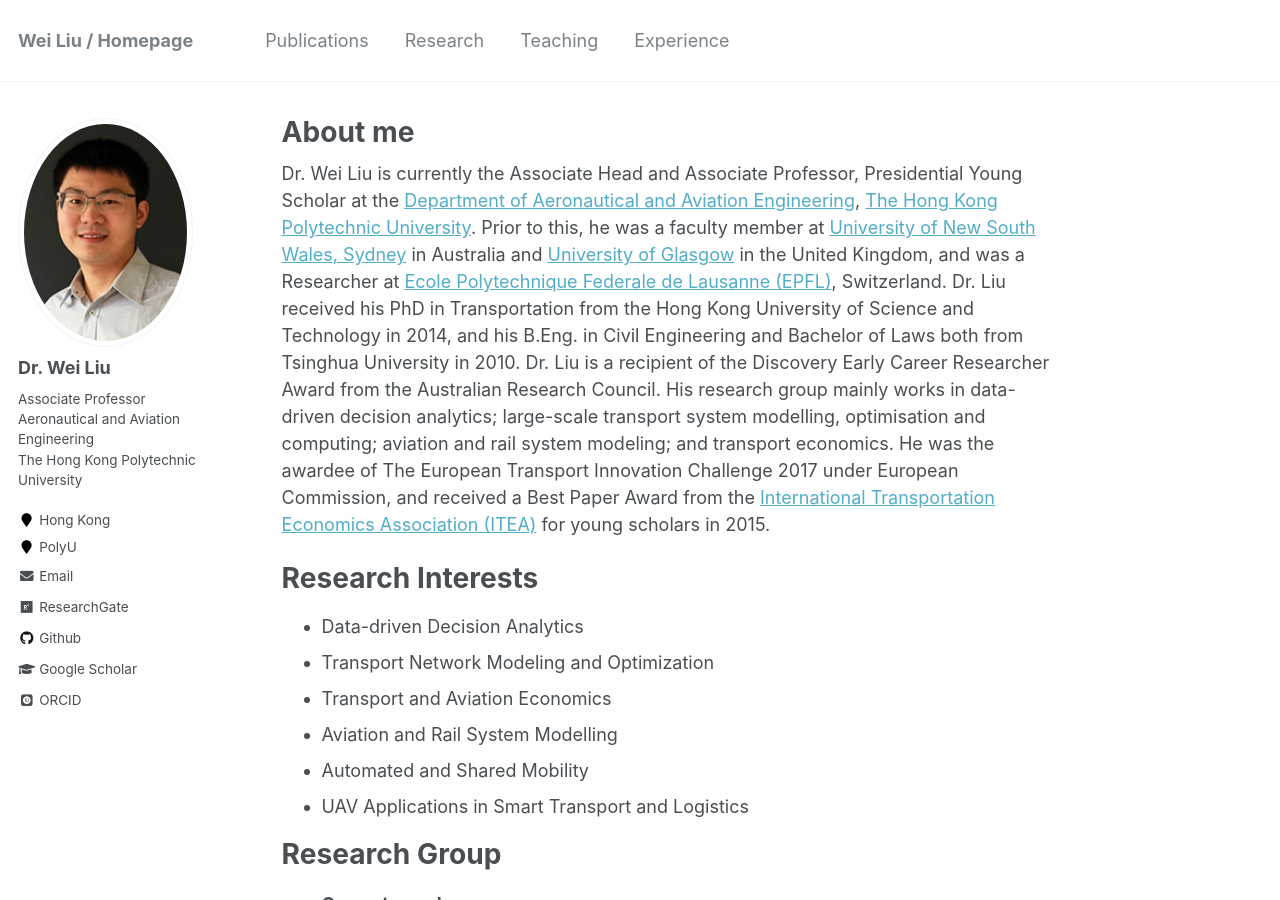
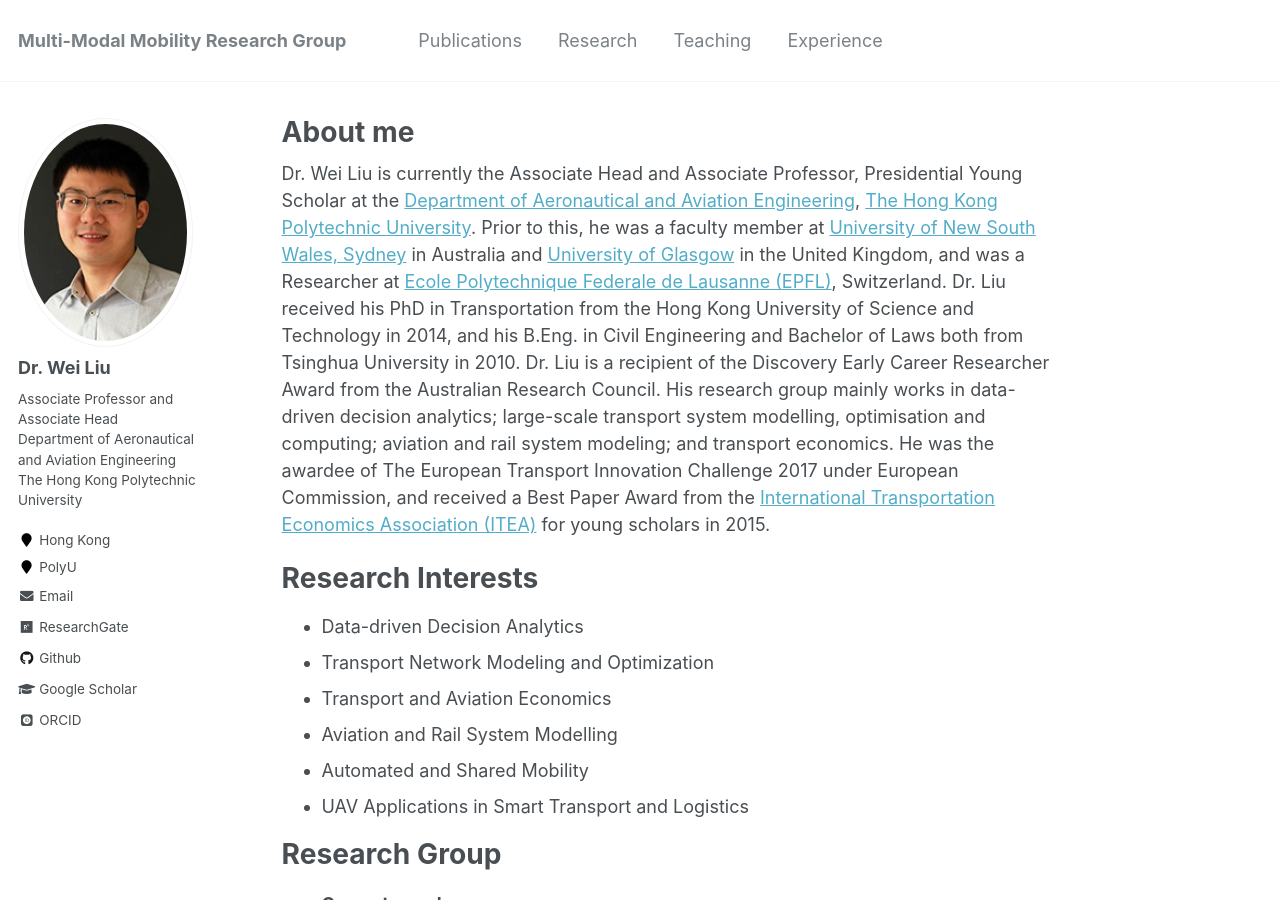
Before and after one commit to weiliu2016/weiliu2016.github.io, a Jekyll site: the page built from _pages/about.md, in a window 1280 px wide and 900 px high. Built offline with Jekyll 4.4.1, drawn with Linux system fonts in a browser that asks for light colours; some web fonts are replaced.

Commit message:
Update _config.yml

```diff
--- a/_config.yml
+++ b/_config.yml
@@ -7,10 +7,10 @@
 
 # Site Settings
 locale                   : "en-US"
-title                    : "Wei Liu / Homepage"
+title                    : "Multi-Modal Mobility Research Group"
 title_separator          : "-"
 name                     : &name "Wei Liu"
-description              : &description "Associate Professor"
+description              : &description "Associate Professor and Associate Head"
 description              : &description "Department of Aeronautical and Aviation Engineering"
 description              : &description "Faculty of Engineering"
 description              : &description "The Hong Kong Polytechnic University"
@@ -43,7 +43,7 @@ staticman:
   path                   : "_data/comments/{options.slug}"
   requiredFields         : ['name', 'email', 'message']
   transforms:
-    email                : "wei.liu@unsw.edu.au"
+    email                : "wei.w.liu@polyu.edu.hk"
   generatedFields:
     date:
       type               : "date"
@@ -86,8 +86,8 @@ author:
   name             : "Dr. Wei Liu"
   avatar           : "WeiLiu.jpg"
   bio              : |
-    Associate Professor <br>
-    Aeronautical and Aviation Engineering <br>
+    Associate Professor and Associate Head <br>
+    Department of Aeronautical and Aviation Engineering <br>
     The Hong Kong Polytechnic University <br>
   location         : "Hong Kong"
   employer         : "PolyU"
```
